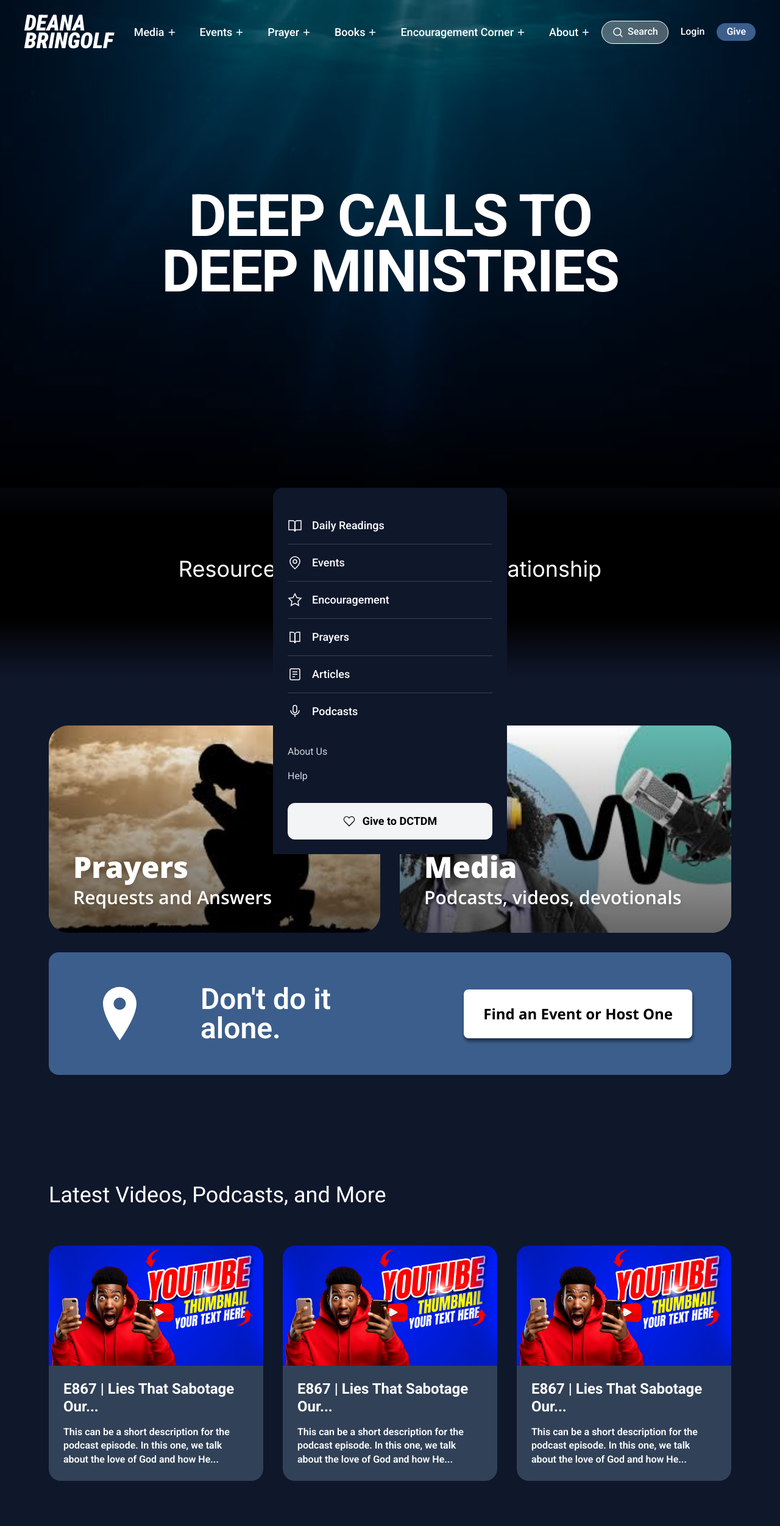
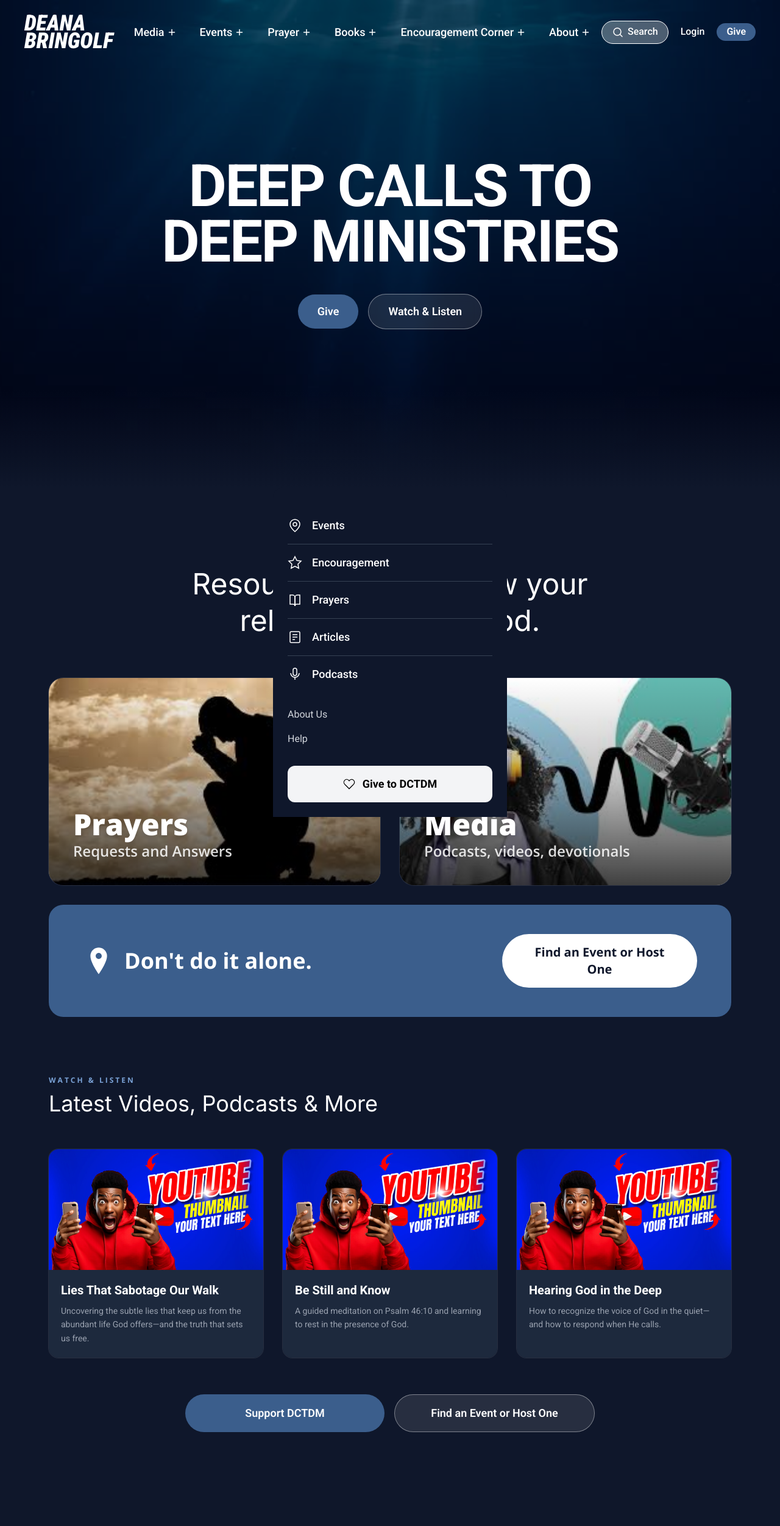
Before and after one commit to TheodoreWillingham/Deep-Calls-To-Deep-Ministries, a React (Vite) app: page / in a window 1280 px wide. Shown: the top 2503 px of the page at 61% size. After the commit the page ends 2461 px from the top, so only its background shows below. Built offline with nearby package versions, Linux system fonts and the light colour scheme.

Commit message:
modernizing home page

```diff
--- a/src/App.tsx
+++ b/src/App.tsx
@@ -108,9 +108,9 @@ function App() {
     // Home
     return (
       <div className="stagger-rise">
-        <HeroSection />
-        <ResourcesSection onPrayersClick={() => setPage('prayer')} />
-        <MediaSection />
+        <HeroSection onGiveClick={() => setPage('give')} onMediaClick={() => setPage('media')} />
+        <ResourcesSection onPrayersClick={() => setPage('prayer')} onEventsClick={() => setPage('events')} />
+        <MediaSection onGiveClick={() => setPage('give')} onEventsClick={() => setPage('events')} />
       </div>
     )
   }
--- a/src/Components/HeroSection.tsx
+++ b/src/Components/HeroSection.tsx
@@ -1,31 +1,40 @@
-export default function HeroSection() {
+interface HeroSectionProps {
+  onGiveClick: () => void;
+  onMediaClick: () => void;
+}
+
+export default function HeroSection({ onGiveClick, onMediaClick }: HeroSectionProps) {
   return (
-    <section
-      className="
-        relative bg-slate-900 flex flex-col items-center justify-center
-        min-h-svh p-2.5 pb-24 overflow-hidden
-        md:min-h-screen md:p-0 md:pb-0
-      "
-    >
-      {/* Desktop background image + dark overlay */}
+    <section className="relative bg-slate-900 flex flex-col items-center justify-center min-h-svh px-6 py-28 overflow-hidden md:min-h-screen md:py-0">
+      {/* Background image */}
       <div
-        className="hidden md:block absolute inset-0 bg-cover bg-center"
+        className="absolute inset-0 bg-cover bg-center"
         style={{ backgroundImage: "url('/oceandepths.jpg')" }}
         aria-hidden
       />
-      <div className="hidden md:block absolute inset-0 bg-black/55" aria-hidden />
+      {/* Darkening overlay for legibility + bottom fade into the next section */}
+      <div className="absolute inset-0 bg-slate-950/65" aria-hidden />
+      <div className="absolute inset-x-0 bottom-0 h-40 bg-gradient-to-b from-transparent to-slate-900" aria-hidden />
 
-      {/* Headline */}
-      <div className="relative z-10 flex flex-col items-center md:gap-10 md:px-6">
-        <h1
-          className="
-            font-bold text-[40px] leading-none text-center text-white max-w-sm
-            md:text-[88px] md:leading-[0.95] md:max-w-4xl md:tracking-tight
-            lg:text-8xl
-          "
-        >
+      {/* Content */}
+      <div className="relative z-10 flex flex-col items-center text-center gap-6 md:gap-8 max-w-4xl">
+        <h1 className="font-bold text-[40px] leading-[1.02] text-white md:text-7xl lg:text-8xl md:leading-[0.95] md:tracking-tight">
           DEEP CALLS TO DEEP MINISTRIES
         </h1>
+        <div className="flex flex-col sm:flex-row items-center gap-3 md:gap-4 mt-2 w-full sm:w-auto">
+          <button
+            onClick={onGiveClick}
+            className="w-full sm:w-auto px-8 py-3.5 rounded-full bg-accent hover:bg-accent-hover text-white font-semibold text-base md:text-lg border-none cursor-pointer transition-colors"
+          >
+            Give
+          </button>
+          <button
+            onClick={onMediaClick}
+            className="w-full sm:w-auto px-8 py-3.5 rounded-full bg-white/10 hover:bg-white/20 text-white font-semibold text-base md:text-lg border border-white/40 backdrop-blur-sm cursor-pointer transition-colors"
+          >
+            Watch &amp; Listen
+          </button>
+        </div>
       </div>
     </section>
   );
--- a/src/Components/MediaSection.tsx
+++ b/src/Components/MediaSection.tsx
@@ -1,67 +1,74 @@
 const episodes = [
   {
     id: 1,
-    title: 'E867 | Lies That Sabotage Our...',
-    description:
-      'This can be a short description for the podcast episode. In this one, we talk about the love of God and how He...',
+    title: 'Lies That Sabotage Our Walk',
+    description: 'Uncovering the subtle lies that keep us from the abundant life God offers—and the truth that sets us free.',
   },
   {
     id: 2,
-    title: 'E867 | Lies That Sabotage Our...',
-    description:
-      'This can be a short description for the podcast episode. In this one, we talk about the love of God and how He...',
+    title: 'Be Still and Know',
+    description: 'A guided meditation on Psalm 46:10 and learning to rest in the presence of God.',
   },
   {
     id: 3,
-    title: 'E867 | Lies That Sabotage Our...',
-    description:
-      'This can be a short description for the podcast episode. In this one, we talk about the love of God and how He...',
+    title: 'Hearing God in the Deep',
+    description: 'How to recognize the voice of God in the quiet—and how to respond when He calls.',
   },
 ];
 
-export default function MediaSection() {
+interface MediaSectionProps {
+  onGiveClick: () => void;
+  onEventsClick: () => void;
+}
+
+export default function MediaSection({ onGiveClick, onEventsClick }: MediaSectionProps) {
   return (
-    <section className="bg-slate-900 flex flex-col items-center pt-10 pb-25 px-2.5 gap-8 md:px-10 lg:px-20 md:pt-20 md:pb-24 md:gap-14">
-      <p className="text-2xl leading-[1.2] text-white w-72 self-start ml-1.5 md:text-4xl md:w-auto md:ml-0 md:self-start md:max-w-7xl md:mx-auto md:w-full">
-        Latest Videos, Podcasts, and More
-      </p>
+    <section className="bg-slate-900 flex flex-col items-center gap-10 md:gap-12 px-4 pb-24 md:px-10 lg:px-20 md:pb-28">
+      {/* Heading */}
+      <div className="w-full md:max-w-7xl md:mx-auto flex flex-col gap-2">
+        <span className="font-open-sans font-bold uppercase tracking-[0.25em] text-xs text-link">
+          Watch &amp; Listen
+        </span>
+        <h2 className="font-inter text-3xl md:text-4xl text-white leading-tight">
+          Latest Videos, Podcasts &amp; More
+        </h2>
+      </div>
 
-      <div
-        className="
-          flex gap-3 items-stretch w-full overflow-x-auto py-1
-          md:grid md:grid-cols-3 md:gap-8 md:overflow-visible md:max-w-7xl md:mx-auto
-        "
-      >
+      {/* Cards */}
+      <div className="flex gap-4 items-stretch w-full overflow-x-auto scrollbar-hide py-1 md:grid md:grid-cols-3 md:gap-8 md:overflow-visible md:max-w-7xl md:mx-auto">
         {episodes.map((ep) => (
           <div
             key={ep.id}
-            className="flex flex-col w-75 min-w-75 rounded-[20px] overflow-hidden md:w-auto md:min-w-0 cursor-pointer group"
+            className="flex flex-col w-72 min-w-72 rounded-2xl overflow-hidden md:w-auto md:min-w-0 cursor-pointer group ring-1 ring-white/10"
           >
             <div className="overflow-hidden">
               <img
                 src="/assets/video-thumb.jpg"
                 alt={ep.title}
-                className="w-full aspect-[691/388] object-cover group-hover:scale-105 transition-transform duration-500"
+                className="w-full aspect-video object-cover group-hover:scale-105 transition-transform duration-500"
               />
             </div>
-            <div className="bg-slate-700 flex flex-col gap-4 p-4 md:p-6 flex-1 text-white">
-              <p className="font-bold text-xl leading-[1.2] md:text-2xl">{ep.title}</p>
-              <p className="font-semibold text-sm leading-[1.4] md:text-base">{ep.description}</p>
+            <div className="bg-slate-800 flex flex-col gap-2 p-5 flex-1">
+              <h3 className="font-bold text-lg leading-snug text-white md:text-xl">{ep.title}</h3>
+              <p className="text-sm leading-relaxed text-gray-400">{ep.description}</p>
             </div>
           </div>
         ))}
       </div>
 
-      <div className="flex flex-col gap-4 w-full max-w-84 mt-2 md:flex-row md:max-w-3xl md:gap-6 md:mt-4">
-        <button className="bg-white flex items-center justify-center py-5 md:py-6 rounded-lg border-none cursor-pointer w-full md:flex-1 hover:bg-gray-50 transition-colors">
-          <span className="font-open-sans font-bold text-xl text-black text-center">
-            Support DCTDM
-          </span>
+      {/* CTAs */}
+      <div className="flex flex-col gap-3 w-full max-w-md mt-2 md:flex-row md:max-w-2xl md:mx-auto md:gap-4">
+        <button
+          onClick={onGiveClick}
+          className="flex-1 py-4 rounded-full bg-accent hover:bg-accent-hover text-white font-semibold text-base md:text-lg border-none cursor-pointer transition-colors"
+        >
+          Support DCTDM
         </button>
-        <button className="bg-slate-700 flex items-center justify-center py-5 md:py-6 rounded-lg border border-white cursor-pointer w-full md:flex-1 hover:bg-slate-600 transition-colors">
-          <span className="font-open-sans font-bold text-xl text-white text-center">
-            Find an Event or Host One
-          </span>
+        <button
+          onClick={onEventsClick}
+          className="flex-1 py-4 rounded-full bg-white/10 hover:bg-white/20 text-white font-semibold text-base md:text-lg border border-white/40 cursor-pointer transition-colors"
+        >
+          Find an Event or Host One
         </button>
       </div>
     </section>
--- a/src/Components/MoreMenu.tsx
+++ b/src/Components/MoreMenu.tsx
@@ -17,22 +17,12 @@ function EncouragementIcon() {
 }
 
 const menuItems = [
-  { label: 'Daily Readings', icon: <BookOpenIcon /> },
   { label: 'Events', icon: <PinIcon /> },
   { label: 'Encouragement', icon: <EncouragementIcon /> },
   { label: 'Prayers', icon: <PrayerBookIcon /> },
   { label: 'Articles', icon: <ArticleIcon /> },
   { label: 'Podcasts', icon: <MicIcon /> },
 ];
-
-function BookOpenIcon() {
-  return (
-    <svg className="w-6 h-6" viewBox="0 0 24 24" fill="none" stroke="white" strokeWidth="1.5">
-      <path d="M2 4h6a4 4 0 0 1 4 4v14a3 3 0 0 0-3-3H2V4z" />
-      <path d="M22 4h-6a4 4 0 0 0-4 4v14a3 3 0 0 1 3-3h7V4z" />
-    </svg>
-  );
-}
 
 function PinIcon() {
   return (
--- a/src/Components/ResourcesSection.tsx
+++ b/src/Components/ResourcesSection.tsx
@@ -1,10 +1,11 @@
 interface ResourcesSectionProps {
   onPrayersClick: () => void;
+  onEventsClick: () => void;
 }
 
 function LocationPinIcon() {
   return (
-    <svg width="105" height="105" viewBox="0 0 105 105" fill="none">
+    <svg width="52" height="52" viewBox="0 0 105 105" fill="none" className="shrink-0">
       <path
         d="M52.5 8.75C37.3 8.75 25 21.05 25 36.25c0 22.5 27.5 60 27.5 60s27.5-37.5 27.5-60c0-15.2-12.3-27.5-27.5-27.5zm0 37.5c-5.52 0-10-4.48-10-10s4.48-10 10-10 10 4.48 10 10-4.48 10-10 10z"
         fill="white"
@@ -13,62 +14,64 @@ function LocationPinIcon() {
   );
 }
 
-export default function ResourcesSection({ onPrayersClick }: ResourcesSectionProps) {
+export default function ResourcesSection({ onPrayersClick, onEventsClick }: ResourcesSectionProps) {
   return (
-    <section className="bg-slate-900 flex flex-col items-center justify-center gap-20 pb-16 px-4 md:px-10 lg:px-20 md:pb-24">
-      {/* Black band with gradient fades on top and bottom for a smooth transition from the hero */}
-      <div
-        className="relative -mx-4 md:-mx-10 lg:-mx-20 -mt-24 md:-mt-32 self-stretch pt-44 pb-20 md:pt-60 md:pb-28 flex items-center justify-center z-10"
-        style={{
-          background:
-            'linear-gradient(to bottom, rgba(0,0,0,0) 0%, #000 40%, #000 78%, rgba(0,0,0,0) 100%)',
-        }}
-      >
-        <p className="font-inter text-[32px] leading-[1.2] font-thin text-center text-white max-w-sm md:text-4xl md:max-w-3xl px-4">
+    <section className="bg-slate-900 flex flex-col items-center gap-12 md:gap-16 px-4 py-16 md:px-10 lg:px-20 md:py-24">
+      {/* Intro */}
+      <div className="flex flex-col items-center text-center gap-4 max-w-3xl">
+        <span className="font-open-sans font-bold uppercase tracking-[0.25em] text-xs text-link">
+          Grow With Us
+        </span>
+        <h2 className="font-inter text-3xl md:text-5xl text-white leading-tight">
           Resources to help grow your relationship with God.
-        </p>
+        </h2>
       </div>
 
-      <div className="flex flex-col items-center gap-10 w-full md:grid md:grid-cols-2 md:gap-8 md:max-w-7xl">
+      <div className="flex flex-col items-center gap-6 md:gap-8 w-full md:grid md:grid-cols-2 md:max-w-7xl">
         {/* Prayers Card */}
         <div
           onClick={onPrayersClick}
-          className="relative w-full aspect-[676/379] rounded-[32px] overflow-hidden flex flex-col justify-end p-6 md:p-10 md:aspect-[16/10] cursor-pointer group"
+          className="relative w-full aspect-[676/379] rounded-3xl overflow-hidden flex flex-col justify-end p-6 md:p-10 md:aspect-[16/10] cursor-pointer group ring-1 ring-white/10"
         >
           <img
             src="/assets/prayers-bg.jpg"
             alt="Prayers"
             className="absolute inset-0 w-full h-full object-cover group-hover:scale-105 transition-transform duration-500"
           />
-          <div className="absolute inset-0 bg-gradient-to-t from-black/60 to-transparent" />
-          <div className="relative flex flex-col gap-2 text-white drop-shadow-lg">
-            <span className="font-open-sans font-extrabold text-[32px] md:text-5xl">Prayers</span>
-            <span className="font-open-sans font-semibold text-2xl md:text-3xl">Requests and Answers</span>
+          <div className="absolute inset-0 bg-gradient-to-t from-black/75 via-black/25 to-transparent" />
+          <div className="relative flex flex-col gap-1 text-white drop-shadow-lg">
+            <span className="font-open-sans font-extrabold text-3xl md:text-5xl">Prayers</span>
+            <span className="font-open-sans font-semibold text-lg md:text-2xl text-white/85">Requests and Answers</span>
           </div>
         </div>
 
         {/* Media Card */}
-        <div className="relative w-full aspect-[358/200] rounded-[32px] overflow-hidden flex flex-col justify-end p-6 md:p-10 md:aspect-[16/10] cursor-pointer group">
+        <div className="relative w-full aspect-[358/200] rounded-3xl overflow-hidden flex flex-col justify-end p-6 md:p-10 md:aspect-[16/10] cursor-pointer group ring-1 ring-white/10">
           <img
             src="/assets/media-bg.jpg"
             alt="Media"
             className="absolute inset-0 w-full h-full object-cover group-hover:scale-105 transition-transform duration-500"
           />
-          <div className="absolute inset-0 bg-gradient-to-t from-black/60 to-transparent" />
-          <div className="relative flex flex-col gap-2 text-white drop-shadow-lg">
-            <span className="font-open-sans font-extrabold text-[32px] md:text-5xl">Media</span>
-            <span className="font-open-sans font-semibold text-2xl md:text-3xl">Podcasts, videos, devotionals</span>
+          <div className="absolute inset-0 bg-gradient-to-t from-black/75 via-black/25 to-transparent" />
+          <div className="relative flex flex-col gap-1 text-white drop-shadow-lg">
+            <span className="font-open-sans font-extrabold text-3xl md:text-5xl">Media</span>
+            <span className="font-open-sans font-semibold text-lg md:text-2xl text-white/85">Podcasts, videos, devotionals</span>
           </div>
         </div>
 
         {/* Events CTA — spans both columns on desktop */}
-        <div className="bg-accent flex flex-col items-center justify-center gap-10 py-8 px-8 w-full max-w-90 md:max-w-none md:col-span-2 md:flex-row md:justify-between md:px-16 md:py-12 rounded-2xl">
-          <LocationPinIcon />
-          <p className="font-semibold text-[32px] text-center text-white md:text-5xl md:text-left md:flex-1 md:px-10">
-            Don't do it alone.
-          </p>
-          <button className="bg-white flex items-center justify-center py-6 px-8 rounded-lg w-84 max-w-full md:w-auto shadow-[0px_4px_4px_rgba(0,0,0,0.25),2px_6px_4px_rgba(0,0,0,0.25)] border-none cursor-pointer hover:bg-gray-50 transition-colors">
-            <span className="font-open-sans font-bold text-xl text-black text-center md:text-2xl">
+        <div className="bg-accent flex flex-col items-center gap-6 py-10 px-8 w-full md:col-span-2 md:flex-row md:justify-between md:gap-10 md:px-14 md:py-12 rounded-3xl">
+          <div className="flex items-center gap-4 md:flex-1">
+            <LocationPinIcon />
+            <p className="font-open-sans font-bold text-2xl text-white md:text-4xl">
+              Don't do it alone.
+            </p>
+          </div>
+          <button
+            onClick={onEventsClick}
+            className="shrink-0 w-full max-w-xs md:w-auto bg-white hover:bg-gray-100 py-4 px-8 rounded-full border-none cursor-pointer transition-colors"
+          >
+            <span className="font-open-sans font-bold text-lg md:text-xl text-slate-900">
               Find an Event or Host One
             </span>
           </button>
```
Also changed, not shown: src/Components/AboutPage.tsx (+7 -8 lines), public/assets/Deana.png (added).
